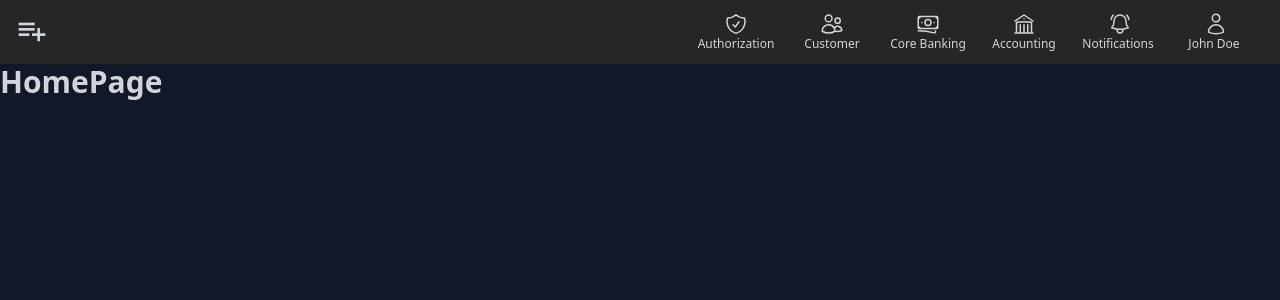
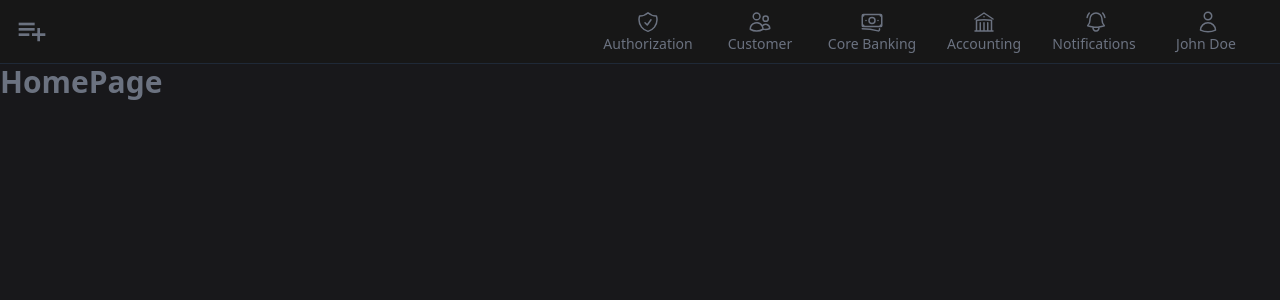
Before and after one commit to Newton-Mitro/ccs.ui, a React (Create React App) app: page /home in a window 1280 px wide. Shown: the top 300 px of the page. Built offline with nearby package versions, Linux system fonts and the light colour scheme.

Commit message:
ui update

```diff
--- a/src/layouts/AuthLayout.tsx
+++ b/src/layouts/AuthLayout.tsx
@@ -69,28 +69,45 @@ const AuthLayout = () => {
   };
 
   return (
-    <div className="flex h-screen bg-gray-900  text-xs">
+    <div className="flex h-screen bg-zinc-900  text-sm">
       {/* Left Sidebar */}
       <div
-        className={`bg-gray-800 text-white w-64 ${
+        className={`bg-zinc-950 text-white border-r border-gray-800 w-64 ${
           isSidebarOpen ? "block" : "hidden"
         }`}
       >
-        <div className="">
-          <div className=" bg-neutral-800 border-r-2 border-neutral-700  border-dashboard">
+        <div className="text-gray-500">
+          <div className=" bg-neutral-900 border-b border-gray-800 h-16">
             <Link to={"/"}>
               <img className="h-16" src={logo} alt="" />
             </Link>
           </div>
           <div className="sidebar">
             {/* [ ]Sidebar Navigation Goes Here.. */}
+            <ul className="flex flex-col">
+              <li className="hover:cursor-pointer hover:text-gray-400 hover:bg-neutral-800 p-2 transition-all duration-300">
+                Home
+              </li>
+              <li className="hover:cursor-pointer hover:text-gray-400 hover:bg-neutral-800 p-2 transition-all duration-300">
+                KYC
+              </li>
+              <li className="hover:cursor-pointer hover:text-gray-400 hover:bg-neutral-800 p-2 transition-all duration-300">
+                Auth
+              </li>
+              <li className="hover:cursor-pointer hover:text-gray-400 hover:bg-neutral-800 p-2 transition-all duration-300">
+                Peoples
+              </li>
+              <li className="hover:cursor-pointer hover:text-gray-400 hover:bg-neutral-800 p-2 transition-all duration-300">
+                Organizations
+              </li>
+            </ul>
           </div>
         </div>
       </div>
 
       {/* Content */}
-      <div className="flex-1 flex flex-col overflow-hidden text-gray-300">
-        <header className="bg-neutral-800 h-16 flex items-center justify-between px-4">
+      <div className="flex-1 flex flex-col overflow-hidden text-gray-500">
+        <header className="bg-neutral-900 h-16 flex items-center justify-between px-4 border-b border-gray-800">
           <button onClick={toggleSidebar} className="">
             {isSidebarOpen ? (
               <CgPlayListRemove size="32" />
@@ -102,8 +119,8 @@ const AuthLayout = () => {
           {/* User Profile Dropdown */}
           <div className="flex h-full">
             <NavLink
-              to=""
-              className="flex flex-col items-center justify-center h-full hover:cursor-pointer hover:bg-neutral-900 px-2 w-24"
+              to="/auth"
+              className="flex flex-col items-center justify-center h-full hover:cursor-pointer hover:text-gray-300 px-2 w-28"
             >
               <svg
                 xmlns="http://www.w3.org/2000/svg"
@@ -122,7 +139,14 @@ const AuthLayout = () => {
 
               <span>Authorization</span>
             </NavLink>
-            <div className="flex flex-col items-center justify-center h-full hover:cursor-pointer hover:bg-neutral-900 px-2 w-24">
+            <NavLink
+              to="/kyc"
+              className={({ isActive }) => {
+                return `${
+                  isActive ? "text-gray-400 font-bold" : ""
+                } flex flex-col items-center justify-center h-full hover:cursor-pointer hover:text-gray-300 px-2 w-28`;
+              }}
+            >
               <svg
                 xmlns="http://www.w3.org/2000/svg"
                 fill="none"
@@ -139,8 +163,11 @@ const AuthLayout = () => {
               </svg>
 
               <span>Customer</span>
-            </div>
-            <div className="flex flex-col items-center justify-center h-full hover:cursor-pointer hover:bg-neutral-900 px-2 w-24">
+            </NavLink>
+            <NavLink
+              to="/core-banking"
+              className="flex flex-col items-center justify-center h-full hover:cursor-pointer hover:text-gray-300 px-2 w-28"
+            >
               <svg
                 xmlns="http://www.w3.org/2000/svg"
                 fill="none"
@@ -157,8 +184,11 @@ const AuthLayout = () => {
               </svg>
 
               <span>Core Banking</span>
-            </div>
-            <div className="flex flex-col items-center justify-center h-full hover:cursor-pointer hover:bg-neutral-900 px-2 w-24">
+            </NavLink>
+            <NavLink
+              to="/accounting"
+              className="flex flex-col items-center justify-center h-full hover:cursor-pointer hover:text-gray-300 px-2 w-28"
+            >
               <svg
                 xmlns="http://www.w3.org/2000/svg"
                 fill="none"
@@ -175,11 +205,11 @@ const AuthLayout = () => {
               </svg>
 
               <span>Accounting</span>
-            </div>
+            </NavLink>
             <div className="relative">
               <button
                 onClick={toggleNotificationDropdown}
-                className="flex flex-col items-center justify-center h-full hover:cursor-pointer hover:bg-neutral-900 px-2 w-24 focus:outline-none"
+                className="flex flex-col items-center justify-center h-full hover:cursor-pointer hover:text-gray-300 px-2 w-28 focus:outline-none"
               >
                 <svg
                   xmlns="http://www.w3.org/2000/svg"
@@ -203,7 +233,7 @@ const AuthLayout = () => {
 
               {/* Profile Dropdown */}
               {isNotificationDropdownOpen && (
-                <div className="absolute right-0 w-52 bg-neutral-800 border rounded-md shadow-lg">
+                <div className="absolute right-0 mt-1 w-52 bg-neutral-900 border border-gray-800 rounded-md shadow-lg">
                   {/* Add profile dropdown content */}
                   <Link to="#" className="block px-4 py-2">
                     Profile
@@ -212,7 +242,7 @@ const AuthLayout = () => {
                     Settings
                   </Link>
 
-                  <hr className="border-t mx-2 my-1" />
+                  <hr className="border-t border-gray-800 mx-2 my-1" />
 
                   <button
                     onClick={logOut}
@@ -227,7 +257,7 @@ const AuthLayout = () => {
               <button
                 ref={userRef}
                 onClick={toggleProfileDropdown}
-                className="flex flex-col items-center justify-center h-full hover:cursor-pointer hover:bg-neutral-900 px-2 w-24 focus:outline-none"
+                className="flex flex-col items-center justify-center h-full hover:cursor-pointer hover:text-gray-300 px-2 w-28 focus:outline-none"
               >
                 <svg
                   xmlns="http://www.w3.org/2000/svg"
@@ -249,7 +279,7 @@ const AuthLayout = () => {
 
               {/* Profile Dropdown */}
               {isProfileDropdownOpen && (
-                <div className="absolute right-0 w-52 bg-neutral-800 border rounded-md shadow-lg">
+                <div className="absolute right-0 mt-1 w-52 bg-neutral-900 border border-gray-800 rounded-md shadow-lg">
                   {/* Add profile dropdown content */}
                   <Link to="#" className="block px-4 py-2">
                     Profile
@@ -258,7 +288,7 @@ const AuthLayout = () => {
                     Settings
                   </Link>
 
-                  <hr className="border-t mx-2 my-1" />
+                  <hr className="border-t border-gray-800 mx-2 my-1" />
 
                   <button
                     onClick={logOut}
--- a/src/layouts/PublicLayout.tsx
+++ b/src/layouts/PublicLayout.tsx
@@ -3,7 +3,7 @@ import { Outlet } from "react-router-dom";
 function PublicLayout() {
   return (
     <div>
-      <main className="flex-1 overflow-x-hidden overflow-y-auto h-screen w-screen bg-slate-900 text-gray-300">
+      <main className="flex-1 overflow-x-hidden overflow-y-auto h-screen w-screen bg-zinc-950 text-gray-300">
         <Outlet />
       </main>
     </div>
--- a/src/pages/login/Login.jsx
+++ b/src/pages/login/Login.jsx
@@ -1,6 +1,5 @@
 import Img from "assets/brand/logo.png";
 import { useEffect, useState } from "react";
-import { toast } from "react-hot-toast";
 import { Link, useLocation, useNavigate } from "react-router-dom";
 
 function Login() {
@@ -8,7 +7,7 @@ function Login() {
   const [token, setToken] = useState("");
   const navigate = useNavigate();
   const location = useLocation();
-  const from = location.state?.from?.pathname || "/dashboard";
+  const from = location.state?.from?.pathname || "/home";
 
   useEffect(() => {
     if (token) {
@@ -24,50 +23,52 @@ function Login() {
     e.preventDefault();
     const form = e.target;
 
-    const email = form.email.value;
-    const password = form.password.value;
+    navigate(from, { replace: true });
 
-    const user = {
-      email,
-      password,
-    };
-    console.log(user);
+    // const email = form.email.value;
+    // const password = form.password.value;
 
-    fetch(`${import.meta.env.VITE_API_KEY_URL}/api/user/login`, {
-      method: "POST",
-      headers: {
-        "content-type": "application/json",
-      },
-      body: JSON.stringify(user),
-    })
-      .then((res) => res.json())
-      .then((data) => {
-        if (data?.success) {
-          const jwtToken = data?.data?.token;
+    // const user = {
+    //   email,
+    //   password,
+    // };
+    // console.log(user);
 
-          console.log(data?.data);
-          if (jwtToken) {
-            localStorage.setItem("accessToken", jwtToken);
-            setToken(jwtToken);
-            form.reset();
-            toast.success(data?.message);
-          } else {
-            toast.error(data?.message);
-            console.log(data?.message);
-          }
-        }
-      })
-      .catch((error) => {
-        console.error(error);
-        toast.error(error?.message);
-      });
+    // fetch(`${import.meta.env.VITE_API_KEY_URL}/api/user/login`, {
+    //   method: "POST",
+    //   headers: {
+    //     "content-type": "application/json",
+    //   },
+    //   body: JSON.stringify(user),
+    // })
+    //   .then((res) => res.json())
+    //   .then((data) => {
+    //     if (data?.success) {
+    //       const jwtToken = data?.data?.token;
+
+    //       console.log(data?.data);
+    //       if (jwtToken) {
+    //         localStorage.setItem("accessToken", jwtToken);
+    //         setToken(jwtToken);
+    //         form.reset();
+    //         toast.success(data?.message);
+    //       } else {
+    //         toast.error(data?.message);
+    //         console.log(data?.message);
+    //       }
+    //     }
+    //   })
+    //   .catch((error) => {
+    //     console.error(error);
+    //     toast.error(error?.message);
+    //   });
   };
 
   return (
     <div className="login-container flex items-center justify-center h-full w-full">
       <form
         onSubmit={handleLogin}
-        className="login-form bg-gray-800/60 px-10 pb-10 pt-6 w-full mx-6  lg:w-1/2 flex items-center justify-center flex-col shadow-lg shadow-gray-950"
+        className="login-form bg-zinc-900 px-10 pb-10 pt-6 w-full mx-6  lg:w-1/2 flex items-center justify-center flex-col border border-gray-800"
       >
         <div className="login-img mb-6">
           <Link to="/">
@@ -76,14 +77,14 @@ function Login() {
           <h3 className="text-4xl text-center -mt-6">Login</h3>
         </div>
 
-        <div className="flex flex-col gap-4">
-          <div className="flex flex-col">
+        <div className="flex flex-col gap-4 w-full md:w-4/6">
+          <div className="flex flex-col w-full">
             <label className="login-label" htmlFor="username">
               Email
             </label>
             <input
               type="text"
-              className="mt-1 block w-full rounded-sm py-1 border-gray-300 shadow-sm focus:border-indigo-300 focus:ring focus:ring-indigo-200 focus:ring-opacity-50 text-gray-900"
+              className="mt-1 block w-full rounded-sm py-1 border-zinc-800 bg-zinc-800 shadow-sm focus:border-gray-800 focus:ring focus:ring-gray-800 focus:ring-opacity-50 text-gray-300"
             />
           </div>
           <div className="flex flex-col">
@@ -92,13 +93,13 @@ function Login() {
             </label>
             <input
               type="password"
-              className="mt-1 block w-full rounded-sm py-1 border-gray-300 shadow-sm focus:border-indigo-300 focus:ring focus:ring-indigo-200 focus:ring-opacity-50 text-gray-900"
+              className="mt-1 block w-full rounded-sm py-1 border-zinc-800 bg-zinc-800 shadow-sm focus:border-gray-800 focus:ring focus:ring-gray-800 focus:ring-opacity-50 text-gray-300"
             />
           </div>
 
           <button
             type="submit"
-            className="login-btn bg-gray-900 rounded py-2 mt-4 hover:cursor-pointer"
+            className="login-btn hover:font-bold bg-green-900 hover:shadow-md transition-all duration-300 shadow-sm rounded py-2 mt-4 hover:cursor-pointer"
           >
             Log In
           </button>
```
